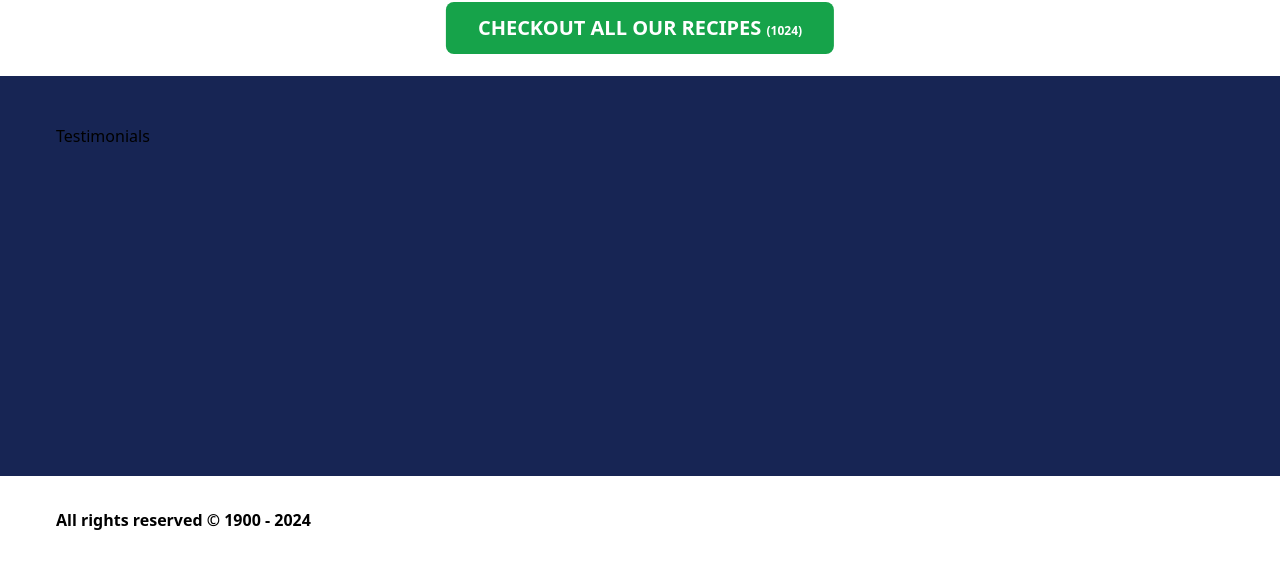
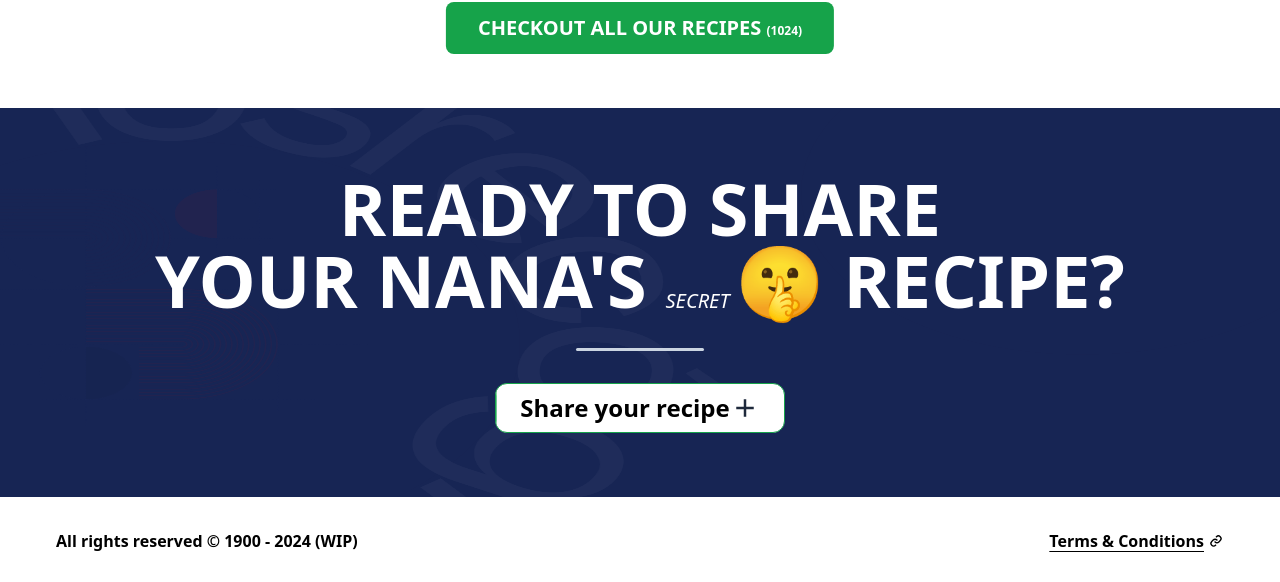
Before and after one commit to bryan-odongo/recipe_sharing_app, a React (Vite) app in the folder frontend/: page / in a window 1280 px wide. Shown: the part 2436-3018 px from the top of the page. Built offline with nearby package versions, Linux system fonts and the light colour scheme; no server answers.

Commit message:
Added Testimonial Component on HomePage

```diff
--- a/frontend/src/components/Home/Testimonials.jsx
+++ b/frontend/src/components/Home/Testimonials.jsx
@@ -1,10 +1,30 @@
 import React from "react";
+import { BiPlus } from "react-icons/bi";
+
+import bImg from "../../assets/imgs/shape3-min.png";
 
 function Testimonials() {
   return (
-    <section className="flex justify-center w-full h-[50vh] mt-80 xl:mt-96 bg-blue-950">
-      <div className="relative z-20 max-w-4xl xl:max-w-[73rem] w-full py-12">
-        Testimonials
+    <section className="relative flex justify-center w-full h-fit mt-80 xl:mt-[26rem] bg-blue-950">
+      <img
+        src={bImg}
+        alt="shape"
+        className="absolute inset-0 w-full h-full opacity-5"
+      />
+      <div className="relative z-20 max-w-4xl xl:max-w-[73rem] w-full py-12 xl:py-16 flex space-y-8 flex-col justify-center items-center">
+        <h1 className="w-full text-center text-white uppercase text-5xl xl:text-7xl font-semibold grid">
+          <span>Ready to share </span>
+          <span>
+            your nana's{" "}
+            <span className="italic font-light text-xl">secret </span>🤫 recipe?
+          </span>
+        </h1>
+        <span className="h-[3px] w-32 bg-slate-300 flex rounded-2xl" />
+        <button className="relative overflow-hidden group border border-green-600 w-fit text-2xl  font-semibold bg-white px-6 py-2 rounded-xl flex items-center justify-center">
+          <span className="relative z-10"> Share your recipe</span>
+          <BiPlus className="relative z-10 text-3xl text-slate-800" />
+          <span className="absolute top-0 left-0 h-full right-0 -translate-x-full bg-green-600 rounded-xl z-[8] group-hover:translate-x-0 duration-300 ease-out" />
+        </button>
       </div>
     </section>
   );
--- a/frontend/src/components/Layout/Footer.jsx
+++ b/frontend/src/components/Layout/Footer.jsx
@@ -1,11 +1,15 @@
 import React from "react";
+import { BiLink } from "react-icons/bi";
 
 function Footer() {
   return (
     <footer className="w-full h-fit">
-      <div className="w-full max-w-4xl xl:max-w-[73rem] mx-auto">
+      <div className="w-full max-w-4xl xl:max-w-[73rem] mx-auto flex justify-between">
         <p className="py-8 font-semibold">
-          All rights reserved &copy; 1900 - {new Date().getFullYear()}
+          All rights reserved &copy; 1900 - {new Date().getFullYear()} (WIP)
+        </p>
+        <p className="py-8 font-semibold inline-flex items-center justify-center space-x-1 underline underline-offset-4">
+          <span>Terms & Conditions</span> <BiLink />
         </p>
       </div>
     </footer>
```
